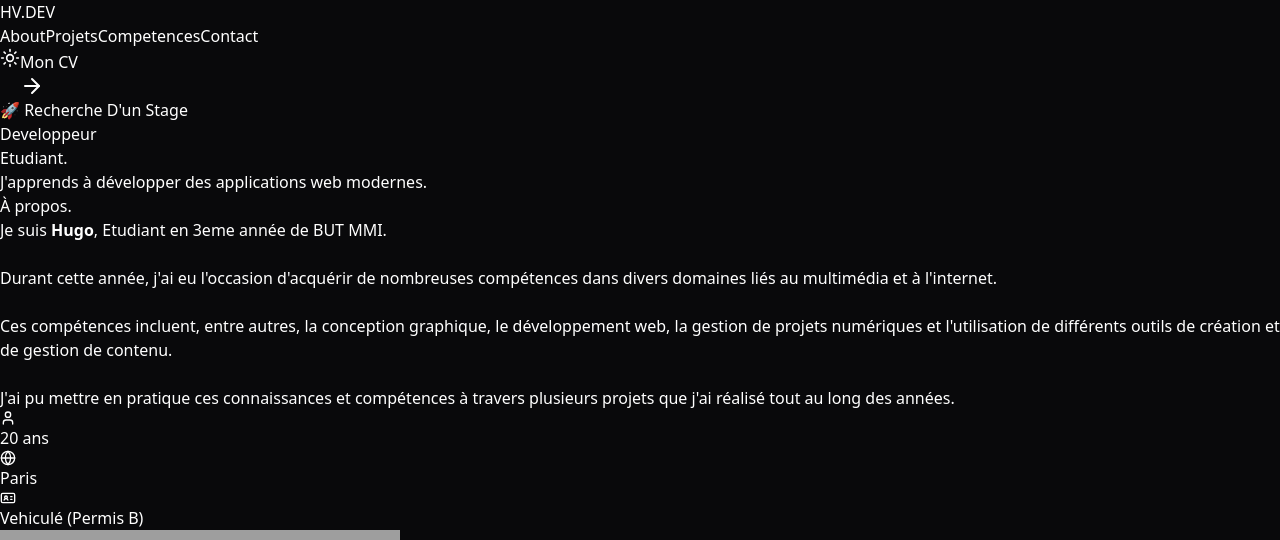
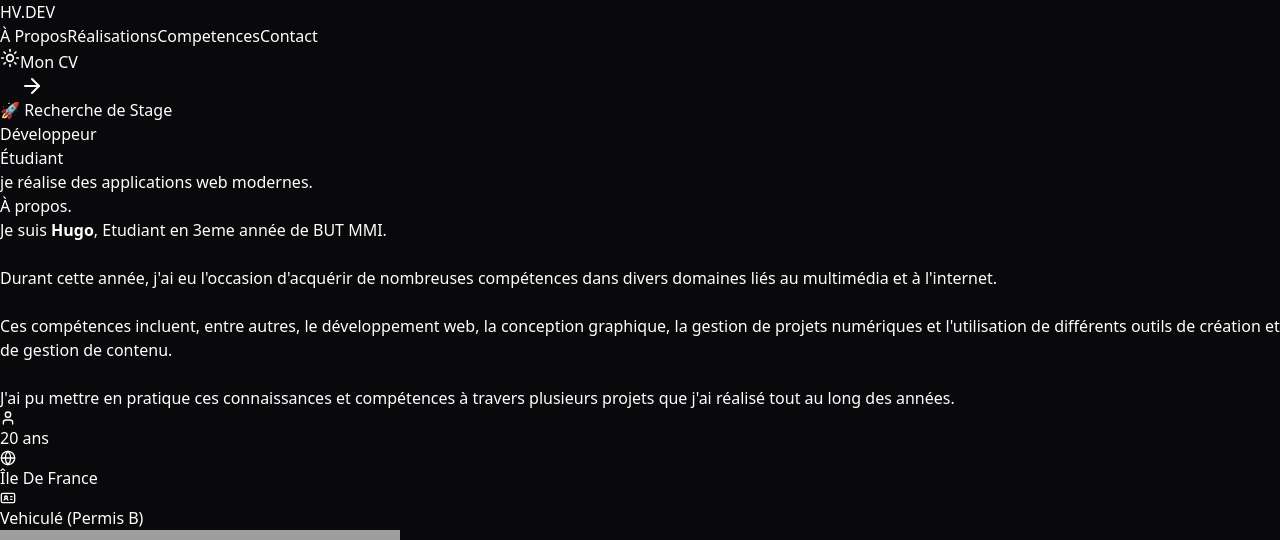
Before and after one commit to HvKaps/Portfolio-Goncalves, a React (Vite) app: page / in a window 1280 px wide. Shown: the top 540 px of the page. Built offline with nearby package versions, Linux system fonts and the light colour scheme; grey boxes are pictures that could not be loaded.

Commit message:
changement

```diff
--- a/src/App.jsx
+++ b/src/App.jsx
@@ -98,7 +98,7 @@ export default function App() {
 					HV.DEV
 				</a>
 				<nav className="hidden md:flex gap-8 text-sm font-medium opacity-80">
-					{["About", "Projets", "Competences", "Contact"].map(
+					{["À Propos", "Réalisations", "Competences", "Contact"].map(
 						(item) => (
 							<button
 								key={item}
@@ -129,7 +129,7 @@ export default function App() {
 				</div>
 			</header>
 
-			{/* ... LE RESTE DE TON CODE RESTE IDENTIQUE ... */}
+
 
 			{/* HERO */}
 			<section className="h-screen flex flex-col justify-center items-center text-center px-4 relative overflow-hidden">
@@ -143,7 +143,7 @@ export default function App() {
 								: "bg-blue-100 border-blue-200 text-blue-600"
 						}`}
 					>
-						🚀 Recherche D'un Stage
+						🚀 Recherche de Stage
 					</div>
 					<h1
 						className={`text-[12vw] font-bold leading-none tracking-tighter text-transparent bg-clip-text bg-gradient-to-b ${
@@ -152,16 +152,16 @@ export default function App() {
 								: "from-zinc-900 to-zinc-500"
 						}`}
 					>
-						Developpeur
+						Développeur
 						<br />
-						Etudiant.
+						Étudiant
 					</h1>
 					<p
 						className={`mt-6 text-xl max-w-lg mx-auto ${
 							darkMode ? "text-zinc-400" : "text-zinc-600"
 						}`}
 					>
-						J'apprends à développer des applications web modernes.
+						je réalise des applications web modernes.
 					</p>
 				</div>
 			</section>
@@ -189,8 +189,8 @@ export default function App() {
 							Durant cette année, j'ai eu l'occasion d'acquérir de
 							nombreuses compétences dans divers domaines liés au
 							multimédia et à l'internet. <br /> <br />
-							Ces compétences incluent, entre autres, la
-							conception graphique, le développement web, la
+							Ces compétences incluent, entre autres, le développement web, la
+							conception graphique, la
 							gestion de projets numériques et l'utilisation de
 							différents outils de création et de gestion de
 							contenu. <br /> <br />
@@ -209,7 +209,7 @@ export default function App() {
 							</div>
 							<div className="flex items-center gap-2">
 								<Globe size={16} className="text-blue-400" />{" "}
-								Paris
+								Île De France
 							</div>
 							<div className="flex items-center gap-2">
 								<IdCard size={16} className="text-blue-400" />{" "}
@@ -237,7 +237,7 @@ export default function App() {
 			<section id="projets" className="pb-40 px-4">
 				<div className="max-w-6xl mx-auto mb-12 px-4">
 					<h2 className="text-4xl md:text-6xl font-bold">
-						Mes Projets
+						Mes Réalisations
 					</h2>
 				</div>
 				<div className="flex flex-col gap-10">
```
